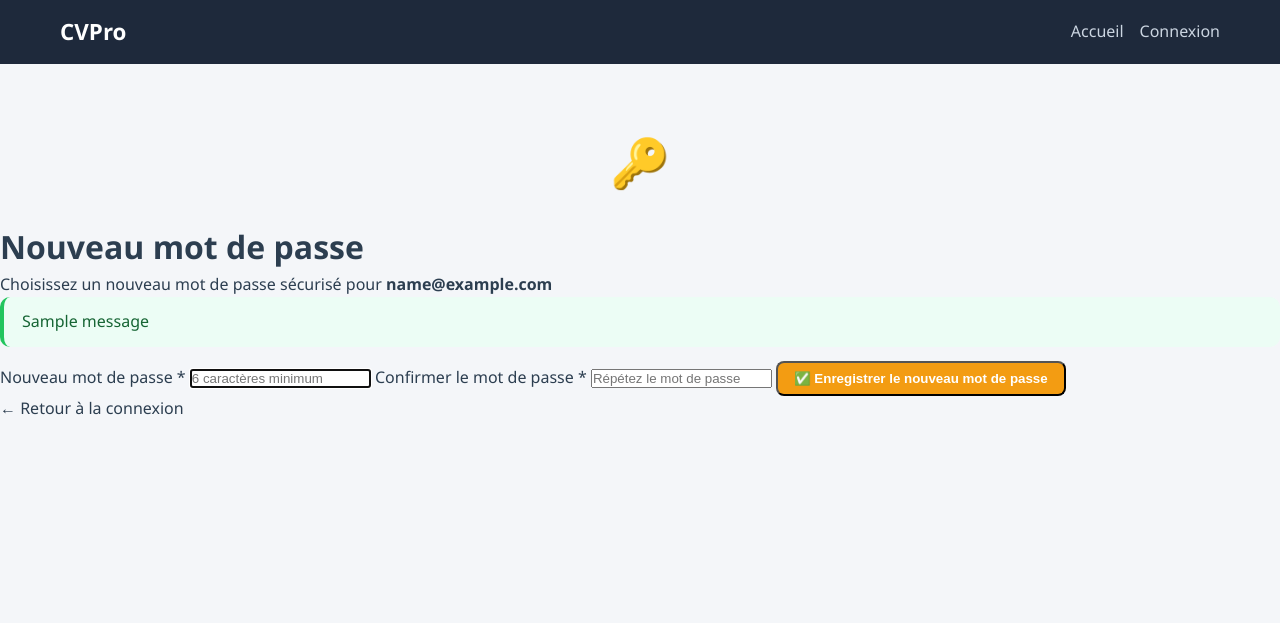
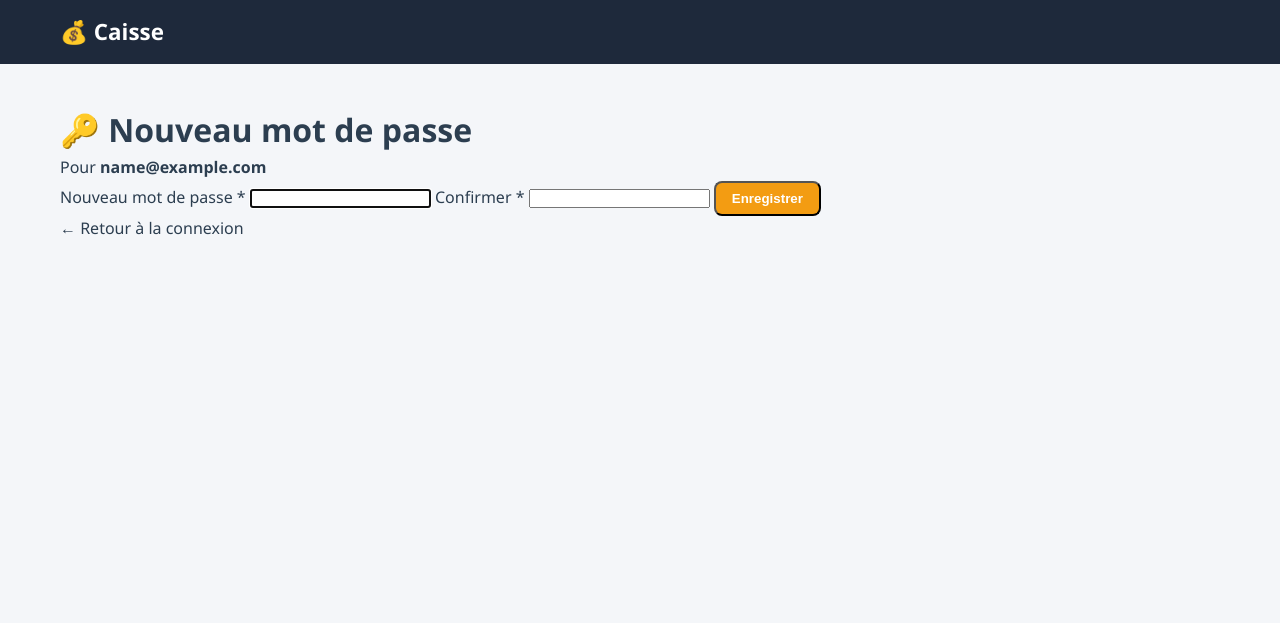
Before and after one commit to paluku/palbackend, a Flask app: template templates/reset_password.html in a window 1280 px wide. Shown: the top 623 px of the page. Run offline with Flask 3, Linux system fonts and the light colour scheme; the template is opened without the code that fills it: most values are stand-ins (such as "Sample title", 1, 10 or a date in 2020); one stand-in notice (Sample message) is shown.

Commit message:
Update reset_password.html

```diff
--- a/templates/reset_password.html
+++ b/templates/reset_password.html
@@ -3,58 +3,38 @@
 <head>
 <meta charset="utf-8"/>
 <meta name="viewport" content="width=device-width, initial-scale=1"/>
-<title>Nouveau mot de passe — CVPro</title>
+<title>Nouveau mot de passe — Caisse</title>
 <link rel="stylesheet" href="{{ url_for('static', filename='css/style.css') }}"/>
 </head>
-<body data-connecte="false">
+<body>
 
 <header class="topbar">
   <div class="wrap">
-    <a href="/" class="logo">CV<span>Pro</span></a>
-    <nav class="menu">
-      <a href="/">Accueil</a>
-      <a href="/login">Connexion</a>
-    </nav>
+    <a href="/" class="logo">💰 Caisse</a>
   </div>
 </header>
 
-<main class="contenu" style="padding: 60px 0;">
+<main class="contenu">
+  <div class="wrap">
     <div class="form-auth">
-    <div style="text-align:center; margin-bottom:20px;">
-      <div style="font-size:3rem; margin-bottom:8px;">🔑</div>
-    </div>
-
-    <h1>Nouveau mot de passe</h1>
-    <p class="sous-titre">
-      Choisissez un nouveau mot de passe sécurisé pour <b>{{ email }}</b>
-    </p>
-
-    {% with messages = get_flashed_messages(with_categories=true) %}
-      {% for cat, msg in messages %}
-        <div class="flash flash-{{ cat }}">{{ msg }}</div>
-      {% endfor %}
-    {% endwith %}
+      <h1>🔑 Nouveau mot de passe</h1>
+      <p class="sous-titre">Pour <b>{{ email }}</b></p>
 
       <form method="post" class="formulaire">
         <label>Nouveau mot de passe *
-        <input type="password" name="password" minlength="6"
-               placeholder="6 caractères minimum" required autofocus/>
+          <input type="password" name="password" minlength="6" required autofocus/>
         </label>
-
-      <label>Confirmer le mot de passe *
-        <input type="password" name="password2" minlength="6"
-               placeholder="Répétez le mot de passe" required/>
+        <label>Confirmer *
+          <input type="password" name="password2" minlength="6" required/>
         </label>
-
-      <button type="submit" class="btn-or btn-grand">
-        ✅ Enregistrer le nouveau mot de passe
-      </button>
+        <button type="submit" class="btn-or btn-grand">Enregistrer</button>
       </form>
 
       <p class="lien-bas">
         <a href="/login">← Retour à la connexion</a>
       </p>
     </div>
+  </div>
 </main>
 
 </body>
```
Lines whose indentation alone changed are shown as unchanged.
